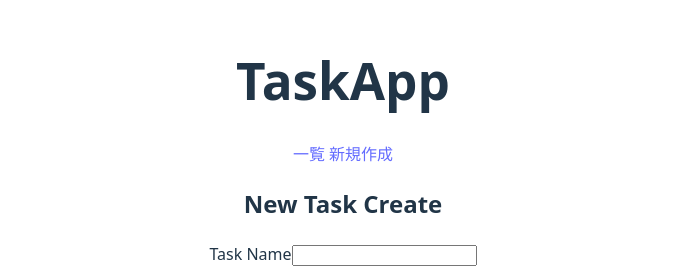
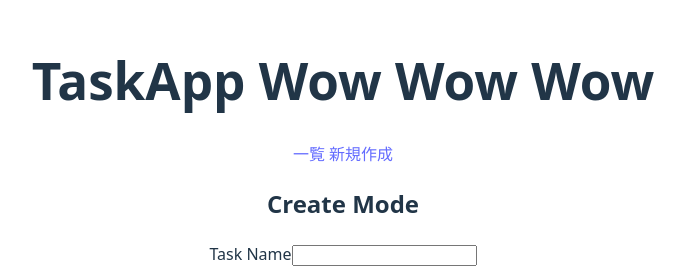
Before and after one commit to hanarikishi/FlaskApp, a Vue app in the folder frontend/vue-task-app/: page /tasks/register in a window 1280 px wide. Shown: the part 167-435 px from the top of the page, without its empty margins (297-982 px from the left). Built offline with nearby package versions, Linux system fonts and the light colour scheme.

Commit message:
add : EditMode

```diff
--- a/frontend/vue-task-app/src/App.vue
+++ b/frontend/vue-task-app/src/App.vue
@@ -13,7 +13,7 @@
   </div>
   <HelloWorld msg="Vite + Vue" /> -->
 
-    <h1>TaskApp</h1>
+    <h1>TaskApp Wow Wow Wow</h1>
     <nav>
       <router-link to="/tasks">一覧 </router-link>
       <router-link to="/tasks/register">新規作成</router-link>
--- a/frontend/vue-task-app/src/views/TaskForm.vue
+++ b/frontend/vue-task-app/src/views/TaskForm.vue
@@ -1,6 +1,6 @@
 <template>
     <div>
-        <h2>New Task Create</h2>
+        <h2>{{ isEdit ? 'EditMode': 'Create Mode' }}</h2>
         <form @submit.prevent="sendPrevent">
             <!-- 一応divでまとめとく -->
             <div>
@@ -23,7 +23,7 @@
             </div>
 
             <div>
-                <lavel for="priority">Priority</lavel>
+                <label for="priority">Priority</label>
                 <select id="priority" v-model="form.priority" required>
                     <option>-</option>
                     <option>Low</option>
@@ -47,16 +47,19 @@
                 <label for="memo">Memo</label>
                 <textarea id="memo" v-model="form.memo"></textarea>
             </div>
-            <button type="submit">Create</button>
+            <button type="submit">{{ isEdit ? 'Update': 'Create' }}</button>
         </form>
     </div>
 </template>
 
 <script setup>
 import { reactive } from 'vue';
-import { useRouter} from 'vue-router'
+import { useRouter, useRoute} from 'vue-router'
+import { onMounted } from 'vue';
 
 const router = useRouter()
+const route = useRoute()
+const isEdit = !!route.params.id
 
 // 初期値
 const form =reactive({
@@ -69,13 +72,21 @@ const form =reactive({
 })
 
 const sendPrevent = async () => {
+    let method
+    let url
+    if(isEdit){
+        method = 'PUT'
+        url = `http://localhost:5000/api/tasks/${route.params.id}`
+    } else {
+        method = 'POST'
+        url = 'http://localhost:5000/api/tasks'
+    }
+
     try {
-        const res = await fetch('http://localhost:5000/api/tasks',{
-            method: 'POST',
-            headers: {
-                'Content-Type': 'application/json'
-            },
-            body: JSON.stringify(form)
+        const res = await fetch(url,{
+            method,
+            headers: {'Content-Type': 'application/json'},
+            body: JSON.stringify(form) // JSON変換
         })
         // if 動いてる？
         if (!res.ok){
@@ -87,4 +98,15 @@ const sendPrevent = async () => {
         alert(err.message)
     }
 }
+
+onMounted(async () => {
+    if (isEdit) {
+        const res = await fetch('http://localhost:5000/api/tasks')
+        const tasks = await res.json()
+        const task = tasks.find(task => task.id === parseInt(route.params.id))
+        if(task) {
+            Object.assign(form,task)
+        }
+    }
+})
 </script>
--- a/frontend/vue-task-app/src/views/TaskList.vue
+++ b/frontend/vue-task-app/src/views/TaskList.vue
@@ -1,6 +1,6 @@
 <template>
   <div>
-    <h2>Task</h2>
+    <h2>TaskList</h2>
     <div v-if="loading">loading...</div>
     <div v-else-if="error">Error：{{ error }}</div>
     <ul v-else>
```
Also changed, not shown: 2 other files (tests, documents, lock files or other folders).
